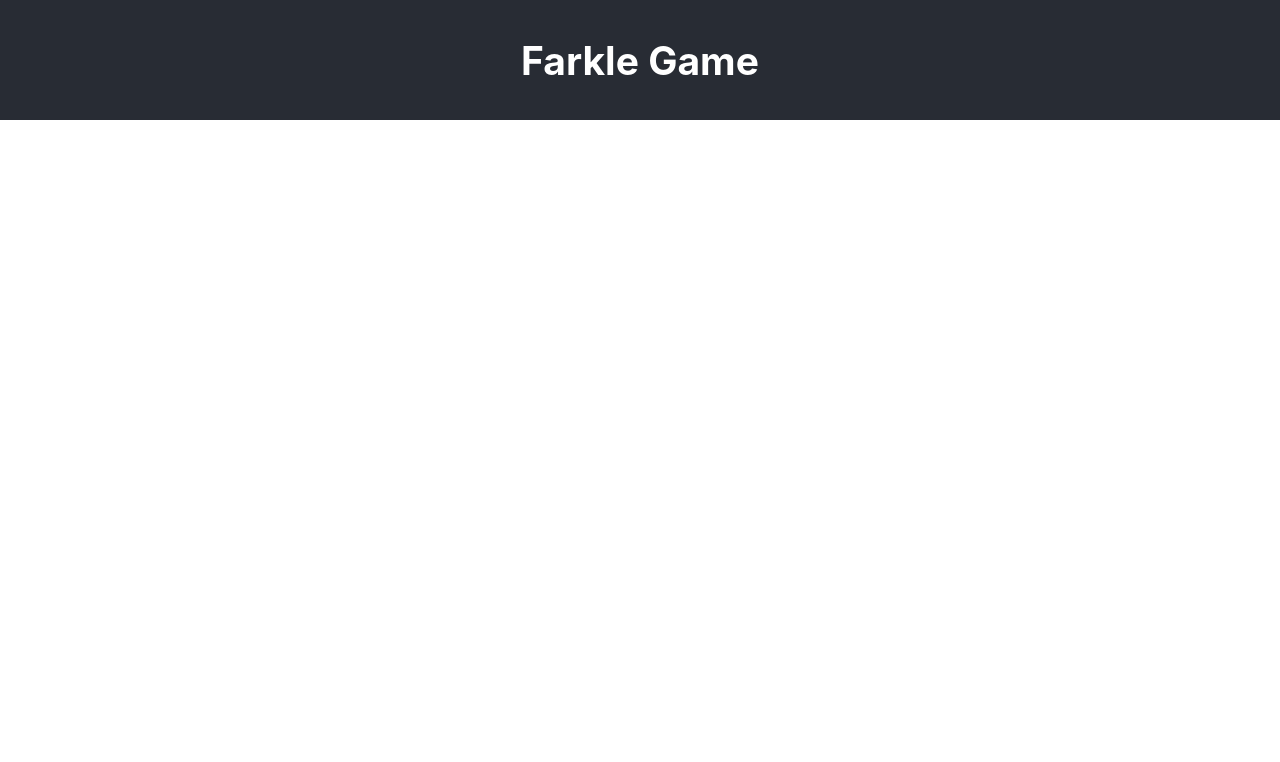
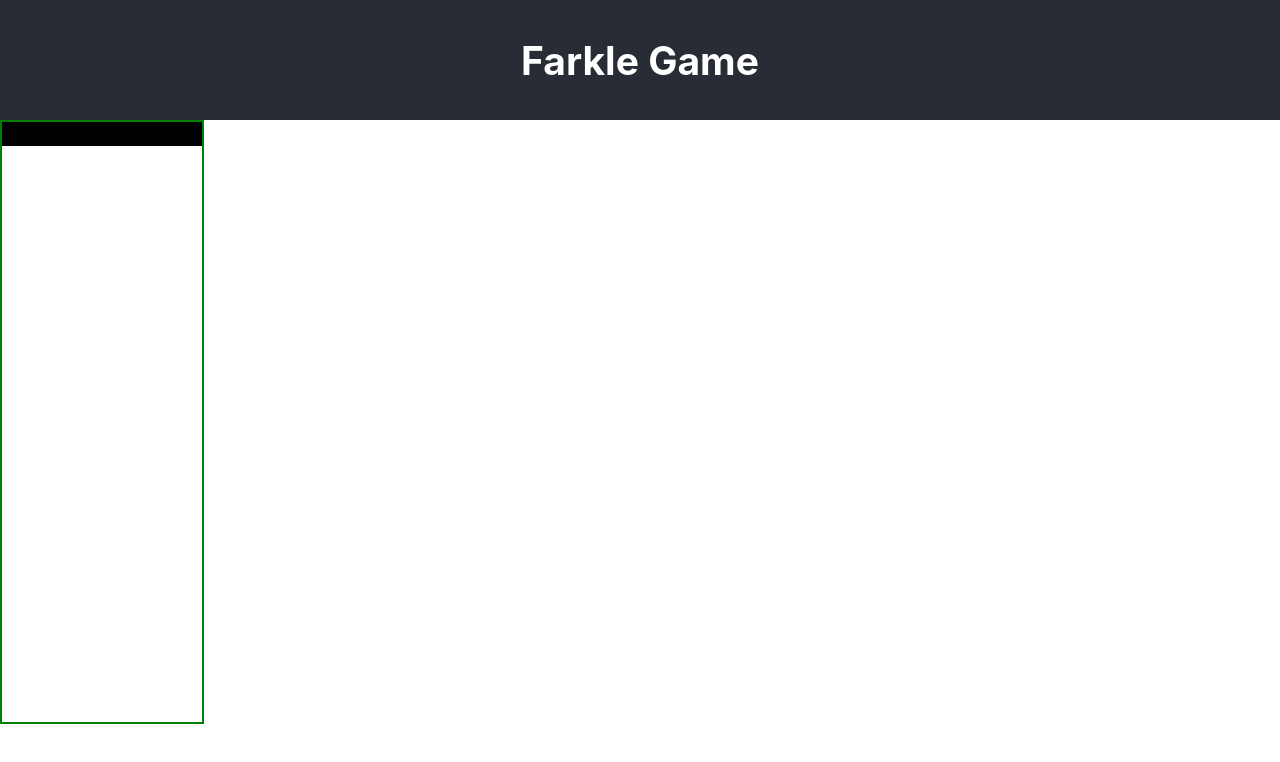
Before and after one commit to carl-larson/capstone-react, a React (Create React App) app: page / in a window 1280 px wide. Shown: the top 762 px of the page. Built offline with nearby package versions, Linux system fonts and the light colour scheme.

Commit message:
working on a bit of css to visualize page

```diff
--- a/src/App.css
+++ b/src/App.css
@@ -1,3 +1,14 @@
+.board {
+  display: flex;
+  flex-direction: column;
+  height: 600px;
+  width: 200px;
+  border: 2px solid green;
+}
+
+.row {
+  border: 2px solid black;
+}
 
 .Header {
   background-color: #282c34;
--- a/src/Farkle.js
+++ b/src/Farkle.js
@@ -11,12 +11,12 @@ class Farkle extends React.Component {
     render() {
         return (
             <div className='board'>
-                <Row className='row1'></Row>
-                <Row className='row2'></Row>
-                <Row className='row3'></Row>
-                <Row className='row4'></Row>
-                <Row className='row5'></Row>
-                <Row className='row6'></Row>
+                <Row row={1}></Row>
+                <Row className='row2' row={2}></Row>
+                <Row className='row3' row={3}></Row>
+                <Row className='row4' row={4}></Row>
+                <Row className='row5' row={5}></Row>
+                <Row className='row6' row={6}></Row>
             </div>
 
         )
--- a/src/Row.js
+++ b/src/Row.js
@@ -10,8 +10,8 @@ class Row extends React.Component {
     render() {
         return (
             <div className='row'>
-                <div class="one" id="die1" onclick="keepDie(die1)"></div>
-                <div class="two" id="keep1"></div>
+                <div className={`rolled${this.props.row}`}></div>
+                <div className={`kept${this.props.row}`}></div>
             </div>
         )
     }
```
